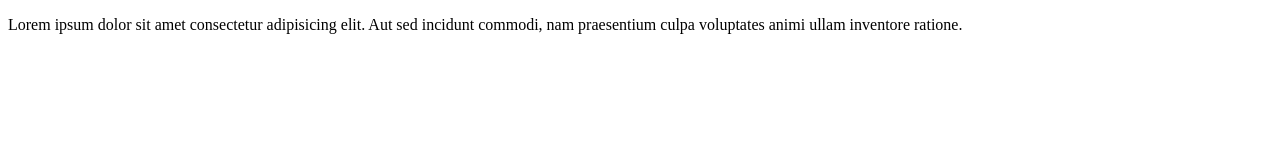
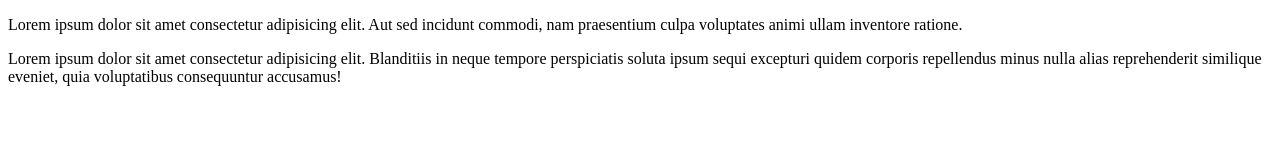
Before and after one commit to Mahesh748349/local-repo, a plain HTML site: page index.html in a window 1280 px wide. Drawn offline with Linux system fonts and the light colour scheme.

Commit message:
Changes in local Repo

```diff
--- a/index.html
+++ b/index.html
@@ -7,5 +7,6 @@
 </head>
 <body>
     <p>Lorem ipsum dolor sit amet consectetur adipisicing elit. Aut sed incidunt commodi, nam praesentium culpa voluptates animi ullam inventore ratione.</p>
+    <p>Lorem ipsum dolor sit amet consectetur adipisicing elit. Blanditiis in neque tempore perspiciatis soluta ipsum sequi excepturi quidem corporis repellendus minus nulla alias reprehenderit similique eveniet, quia voluptatibus consequuntur accusamus!</p>
 </body>
 </html>
```
